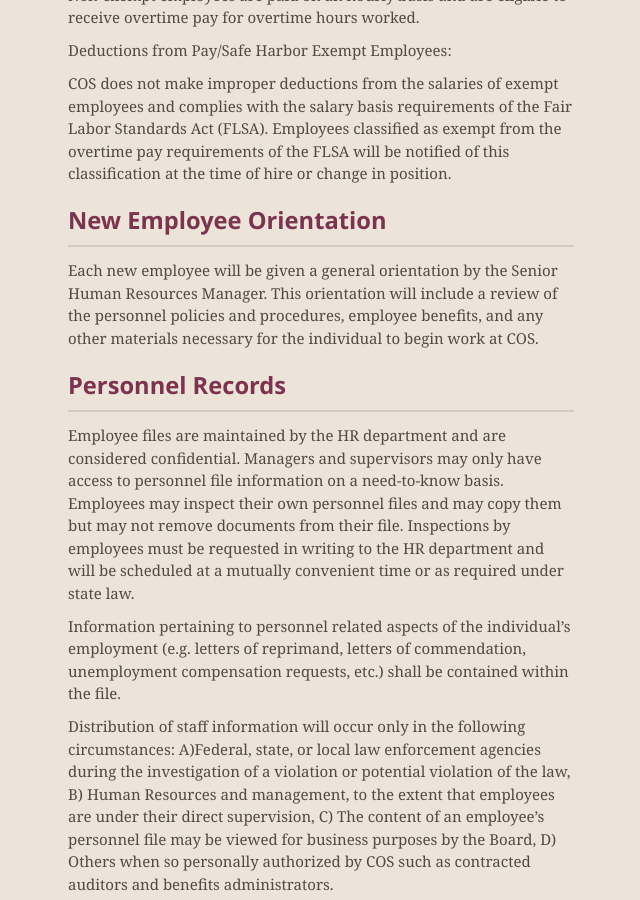
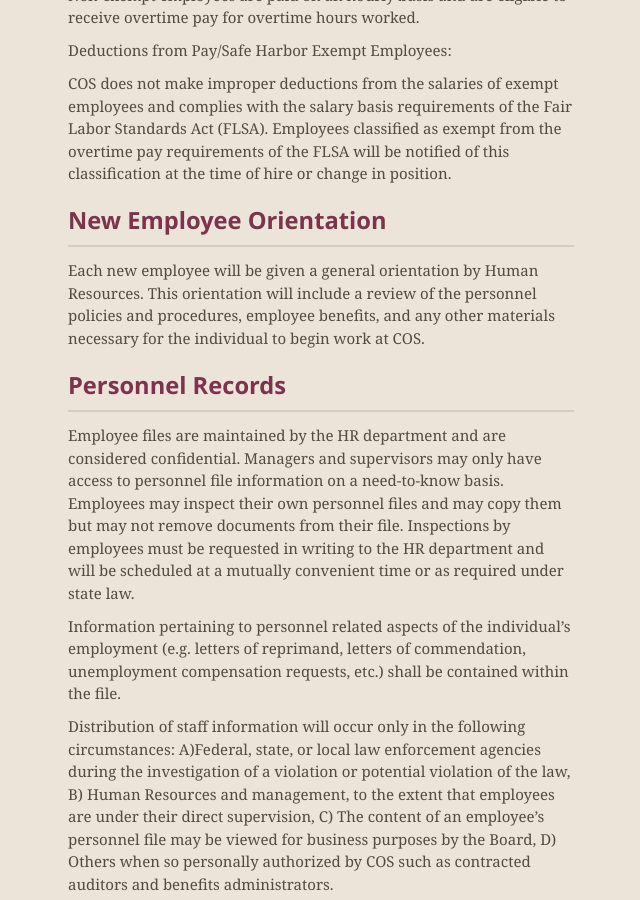
Before and after one commit to CenterForOpenScience/Policies-and-Procedures, a Jekyll site: the page built from index.md, in a window 1280 px wide and 900 px high, scrolled down 5359 px. Shown: the whole window, without its empty margins (319-959 px from the left). Built offline with Jekyll 4.4.1, drawn with Linux system fonts in a browser that asks for light colours; nearby versions of some CDN libraries; our own code applies the rules of GitHub Pages for plain Markdown files; some of the changed text lies outside the part shown.

Commit message:
Update index.md
Updated staff titles

```diff
--- a/index.md
+++ b/index.md
@@ -11,7 +11,7 @@
 This manual sets forth the Center for Open Science’s policies and procedures for daily operations. The Center for Open Science (COS) complies with the United States Federal and State of Virginia employment laws and regulations. Details about these can be found on the Virginia Department of Labor and Industry [website](http://www.vec.virginia.gov/employers/Required-Posters-for-Virginia-Employers). A Virginia Labor Law poster is accessible and visible in the COS office. This manual is subject to change to maintain compliance with these laws and regulations. This manual will be reviewed and updated periodically as a means of continuous improvement to the COS’s standard practices and operations. COS maintains full discretion to add to, modify, or delete provisions of this manual at any time. COS staff are advised to retain a bookmark to the manual to check for revisions and to stay up-to-date on COS policies.
 
 Information contacts:
-Briana Wade, Senior HR Manager, email: briana.wade@cos.io; Ron Brooks, Director of Finance and Operations email: ron@cos.io
+Briana Wade, Assistant Director of Human Resources, email: briana.wade@cos.io; Ron Brooks, Senior Director of Finance and Operations email: ron@cos.io
 
 COS Office Environment
 ------------------
@@ -110,7 +110,7 @@
 New Employee Orientation
 ------------------
 
-Each new employee will be given a general orientation by the Senior Human Resources Manager. This orientation will include a review of the personnel policies and procedures, employee benefits, and any other materials necessary for the individual to begin work at COS.
+Each new employee will be given a general orientation by Human Resources. This orientation will include a review of the personnel policies and procedures, employee benefits, and any other materials necessary for the individual to begin work at COS.
 
 Personnel Records
 ------------------
```
